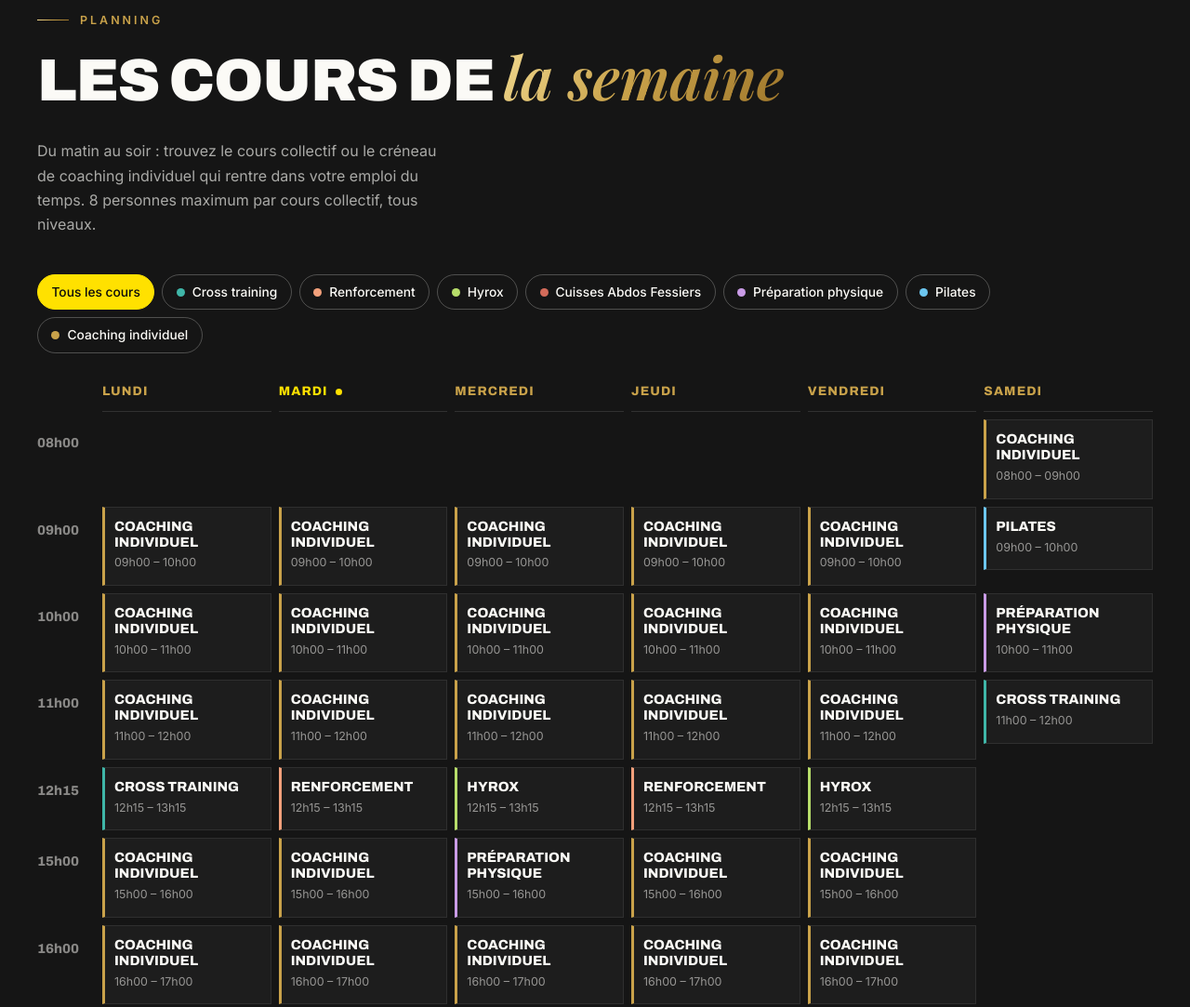
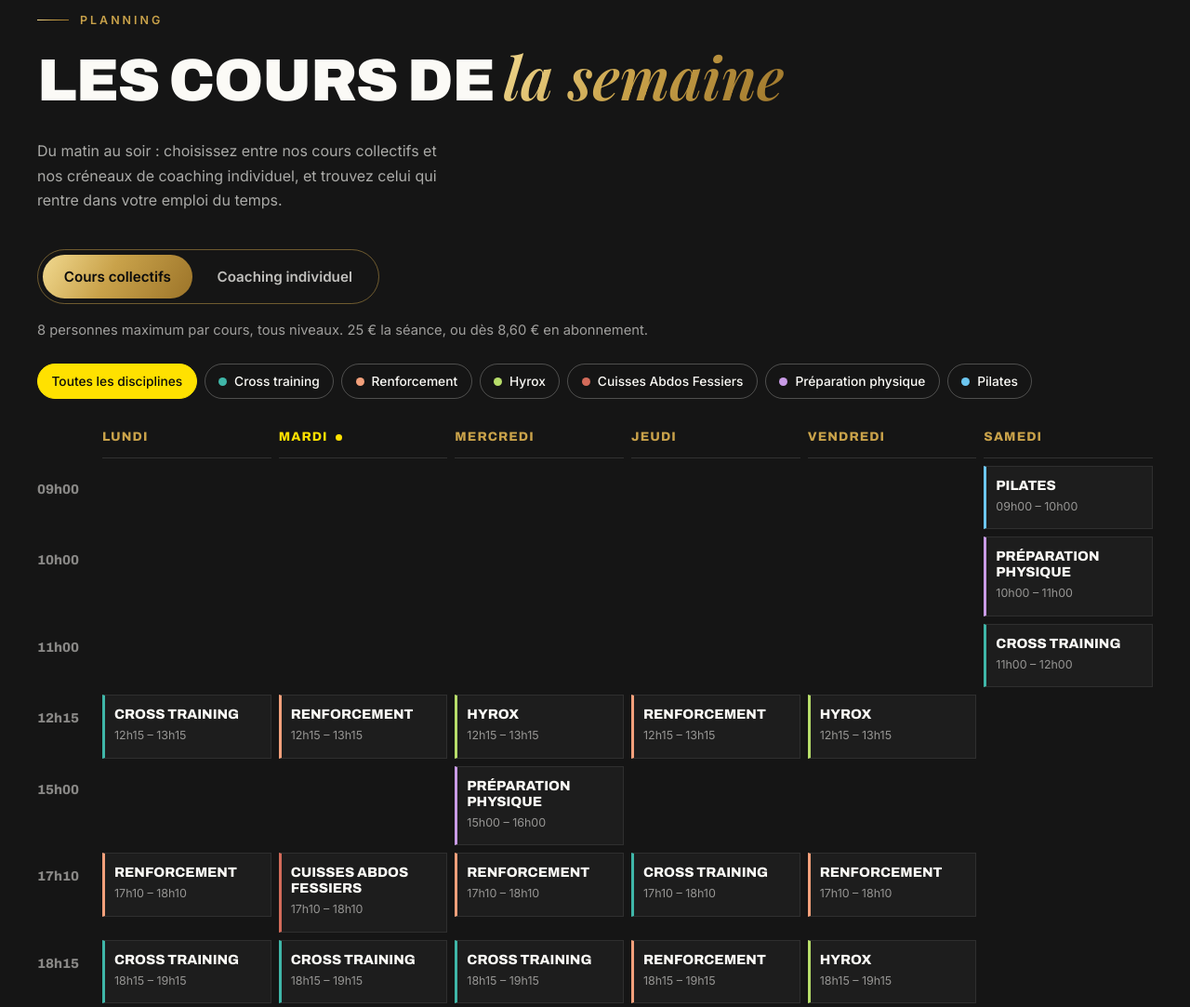
Before and after one commit to turagiyecoaching-stack/turagiye-coaching, a plain HTML site: page index.html in a window 1280 px wide. Shown: the part 3924-5007 px from the top of the page at 93% size. Drawn offline with Linux system fonts and the light colour scheme.

Commit message:
Planning accueil : bouton cours collectifs / coaching individuel
Co-Authored-By: Claude Opus 5.5 <noreply@anthropic.com>

```diff
--- a/index.html
+++ b/index.html
@@ -262,6 +262,11 @@
     .week { background: var(--ink); color: var(--white); padding: 130px 0; border-top: 1px solid var(--line); }
     .week-head { display: flex; justify-content: space-between; align-items: end; gap: 30px; flex-wrap: wrap; margin-bottom: 40px; }
     .week-head p { max-width: 44ch; color: rgba(251,250,246,.65); margin: 0; }
+    .wk-view { display: inline-flex; padding: 5px; gap: 4px; border: 1px solid rgba(201,162,74,.5); border-radius: 999px; margin-bottom: 16px; }
+    .wk-view button { font: inherit; font-weight: 600; font-size: .95rem; padding: .7em 1.5em; border: 0; border-radius: 999px; background: transparent; color: rgba(251,250,246,.75); cursor: pointer; transition: background .25s, color .25s; }
+    .wk-view button[aria-pressed="true"] { background: var(--gold-grad); color: var(--black); }
+    .wk-mode-note { margin: 0 0 24px; color: rgba(251,250,246,.6); font-size: .92rem; }
+    .wk-filters[hidden] { display: none; }
     .wk-filters { display: flex; flex-wrap: wrap; gap: 8px; margin-bottom: 30px; }
     .wk-filters button { font: inherit; font-size: .86rem; font-weight: 500; padding: .5em 1.05em; border-radius: 999px; border: 1px solid rgba(251,250,246,.25); background: transparent; color: var(--white); cursor: pointer; display: inline-flex; align-items: center; gap: 8px; transition: background .2s, color .2s, border-color .2s; }
     .wk-filters button i { width: 9px; height: 9px; border-radius: 50%; background: var(--c, var(--gold)); }
@@ -277,6 +282,8 @@
     .wk-class b { display: block; font-family: var(--display); font-weight: 800; font-size: .92rem; text-transform: uppercase; line-height: 1.15; }
     .wk-class span { display: block; font-size: .78rem; color: rgba(251,250,246,.55); margin-top: 4px; }
     .wk-class.dim { opacity: .14; pointer-events: none; }
+    .wk-class.chip b { display: none; }
+    .wk-class.chip span { margin: 0; font-family: var(--display); font-weight: 800; font-size: .95rem; color: var(--white); }
     .wk-list { display: none; }
     .wk-note { margin: 22px 0 0; font-size: .86rem; color: rgba(251,250,246,.5); }
     .wk-note a { color: var(--white); }
@@ -428,6 +435,10 @@
       .wk-class span { margin: 0; font-family: var(--display); font-weight: 800; color: rgba(251,250,246,.75); font-size: .85rem; white-space: nowrap; }
       .wk-class.dim { display: none; }
       .wk-day.empty { display: none; }
+      .wk-day .items.chips { display: flex; flex-wrap: wrap; gap: 8px; }
+      .wk-class.chip { padding: 9px 12px; }
+      .wk-class.chip b { display: block; font-size: .95rem; text-transform: none; }
+      .wk-class.chip span { display: none; }
       .nav ul, .hero-stats { display: none; }
       .logo img { height: 50px; }
       .everyone .container, .team .container, .cta .container, .faq .container, .offer-grid, .teaser-card { grid-template-columns: 1fr; }
@@ -583,9 +594,14 @@
           <span class="eyebrow">Planning</span>
           <h2 style="margin-top:18px">Les cours de <span class="gold-text">la semaine</span></h2>
         </div>
-        <p>Du matin au soir : trouvez le cours collectif ou le créneau de coaching individuel qui rentre dans votre emploi du temps. 8 personnes maximum par cours collectif, tous niveaux.</p>
+        <p>Du matin au soir : choisissez entre nos cours collectifs et nos créneaux de coaching individuel, et trouvez celui qui rentre dans votre emploi du temps.</p>
       </div>
-      <div class="wk-filters reveal" role="group" aria-label="Filtrer par discipline" id="wk-filters"></div>
+      <div class="wk-view reveal" role="group" aria-label="Choisir le planning" id="wk-view">
+        <button type="button" data-v="collectif" aria-pressed="true">Cours collectifs</button>
+        <button type="button" data-v="perso" aria-pressed="false">Coaching individuel</button>
+      </div>
+      <p class="wk-mode-note" id="wk-mode-note"></p>
+      <div class="wk-filters" role="group" aria-label="Filtrer par discipline" id="wk-filters"></div>
       <div class="wk-grid reveal" id="wk-grid"></div>
       <div class="wk-list" id="wk-list"></div>
       <p class="wk-note">Planning habituel, susceptible d'évoluer pendant les vacances. Le coaching individuel se fait seul avec le coach, sur réservation. Places disponibles en temps réel sur <a href="https://feelup.app/turagiye-coaching-panazol" target="_blank" rel="noopener">Feelup</a>.</p>
@@ -926,51 +942,75 @@
         const a = document.createElement("a");
         a.className = "wk-class"; a.href = BOOK; a.target = "_blank"; a.rel = "noopener";
         a.dataset.k = x.k; a.style.setProperty("--c", TYPES[x.k].c);
-        a.innerHTML = withTime ? `<b>${TYPES[x.k].name}</b><span>${fmt(x.t)} – ${fmt(x.e)}</span>` : `<b>${TYPES[x.k].name}</b><span>${fmt(x.t)} – ${fmt(x.e)}</span>`;
+        if (x.k === "perso") { a.classList.add("chip"); a.innerHTML = `<b>${fmt(x.t)}</b><span>${fmt(x.t)} – ${fmt(x.e)}</span>`; }
+        else a.innerHTML = `<b>${TYPES[x.k].name}</b><span>${fmt(x.t)} – ${fmt(x.e)}</span>`;
         a.setAttribute("aria-label", `${TYPES[x.k].name}, ${DAYS[x.d].toLowerCase()} de ${fmt(x.t)} à ${fmt(x.e)} : réserver sur Feelup`);
         return a;
       };
 
-      // Filtres
+      // Choix du planning : cours collectifs ou coaching individuel
+      let mode = "collectif", filter = "all";
+      const inMode = (x) => (mode === "perso") === (x.k === "perso");
+      const vbox = document.getElementById("wk-view");
+      vbox.addEventListener("click", (e) => {
+        const b = e.target.closest("button"); if (!b || b.dataset.v === mode) return;
+        mode = b.dataset.v; filter = "all";
+        vbox.querySelectorAll("button").forEach((x) => x.setAttribute("aria-pressed", x === b));
+        render();
+      });
+
+      // Filtres par discipline (cours collectifs uniquement)
       const fbox = document.getElementById("wk-filters");
-      [["all", "Tous les cours", null]].concat(Object.keys(TYPES).map((k) => [k, TYPES[k].name, TYPES[k].c])).forEach(([k, label, c]) => {
+      [["all", "Toutes les disciplines", null]].concat(Object.keys(TYPES).filter((k) => k !== "perso").map((k) => [k, TYPES[k].name, TYPES[k].c])).forEach(([k, label, c]) => {
         const b = document.createElement("button");
-        b.type = "button"; b.dataset.k = k; b.setAttribute("aria-pressed", k === "all");
+        b.type = "button"; b.dataset.k = k;
         b.innerHTML = (c ? `<i style="--c:${c}"></i>` : "") + label;
         fbox.appendChild(b);
       });
+      fbox.addEventListener("click", (e) => {
+        const b = e.target.closest("button"); if (!b) return;
+        filter = b.dataset.k; render();
+      });
+
+      const grid = document.getElementById("wk-grid");
+      const list = document.getElementById("wk-list");
+      const note = document.getElementById("wk-mode-note");
+
+      function render() {
+        fbox.hidden = mode === "perso";
+        fbox.querySelectorAll("button").forEach((x) => x.setAttribute("aria-pressed", x.dataset.k === filter));
+        note.textContent = mode === "perso"
+          ? "Séance seul avec le coach, programme 100 % personnalisé. 60 € la séance, ou dès 50 € avec la carte de 10."
+          : "8 personnes maximum par cours, tous niveaux. 25 € la séance, ou dès 8,60 € en abonnement.";
+        const shown = CLASSES.filter((x) => inMode(x) && (filter === "all" || x.k === filter));
+        const days = [1, 2, 3, 4, 5, 6].filter((d) => CLASSES.some((x) => inMode(x) && x.d === d));
 
         // Grille ordinateur : une ligne par horaire, une colonne par jour
-      const grid = document.getElementById("wk-grid");
+        grid.innerHTML = "";
+        grid.style.gridTemplateColumns = `62px repeat(${days.length}, minmax(0, 1fr))`;
         grid.appendChild(document.createElement("span"));
-      for (let d = 1; d <= 6; d++) {
-        const h = document.createElement("div"); h.className = "dh" + (d === today ? " today" : ""); h.textContent = DAYS[d]; grid.appendChild(h);
-      }
-      [...new Set(CLASSES.map((x) => x.t))].sort().forEach((t) => {
+        days.forEach((d) => { const h = document.createElement("div"); h.className = "dh" + (d === today ? " today" : ""); h.textContent = DAYS[d]; grid.appendChild(h); });
+        [...new Set(shown.map((x) => x.t))].sort().forEach((t) => {
           const hr = document.createElement("div"); hr.className = "hr"; hr.textContent = fmt(t); grid.appendChild(hr);
-        for (let d = 1; d <= 6; d++) {
+          days.forEach((d) => {
             const cell = document.createElement("div");
-          CLASSES.filter((x) => x.d === d && x.t === t).sort((a, b) => (a.k === "perso") - (b.k === "perso")).forEach((x) => cell.appendChild(make(x)));
+            shown.filter((x) => x.d === d && x.t === t).forEach((x) => cell.appendChild(make(x)));
             grid.appendChild(cell);
-        }
+          });
         });
 
         // Liste mobile : jour par jour
-      const list = document.getElementById("wk-list");
-      for (let d = 1; d <= 6; d++) {
+        list.innerHTML = "";
+        days.forEach((d) => {
+          const items = shown.filter((x) => x.d === d).sort((a, b) => a.t.localeCompare(b.t));
+          if (!items.length) return;
           const day = document.createElement("div"); day.className = "wk-day" + (d === today ? " today" : "");
-        day.innerHTML = `<h4>${DAYS[d]}</h4><div class="items"></div>`;
-        CLASSES.filter((x) => x.d === d).sort((a, b) => a.t.localeCompare(b.t) || (a.k === "perso") - (b.k === "perso")).forEach((x) => day.querySelector(".items").appendChild(make(x)));
+          day.innerHTML = `<h4>${DAYS[d]}</h4><div class="items${mode === "perso" ? " chips" : ""}"></div>`;
+          items.forEach((x) => day.querySelector(".items").appendChild(make(x)));
           list.appendChild(day);
+        });
       }
-
-      fbox.addEventListener("click", (e) => {
-        const b = e.target.closest("button"); if (!b) return;
-        fbox.querySelectorAll("button").forEach((x) => x.setAttribute("aria-pressed", x === b));
-        const k = b.dataset.k;
-        document.querySelectorAll(".wk-class").forEach((a) => a.classList.toggle("dim", k !== "all" && a.dataset.k !== k));
-        document.querySelectorAll(".wk-day").forEach((day) => day.classList.toggle("empty", !day.querySelector(".wk-class:not(.dim)")));
-      });
+      render();
     })();
 
     // Apparition des sections au défilement
```
Lines whose indentation alone changed are shown as unchanged.
